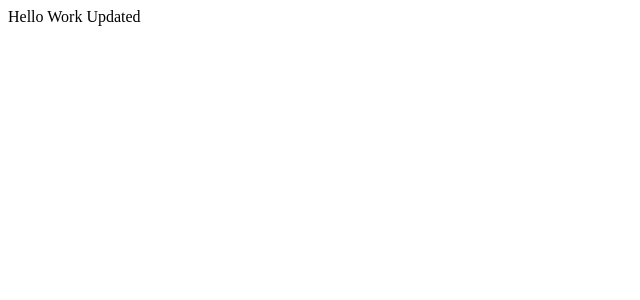
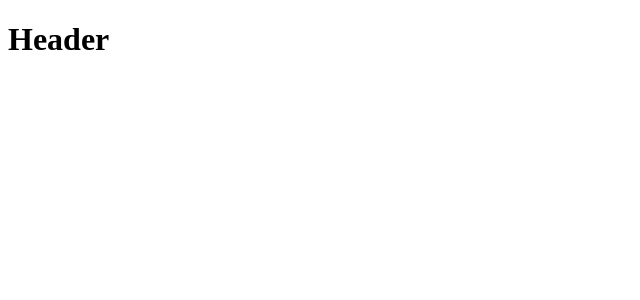
Before and after one commit to TX-Phuc-d8m7/react-fresher-ts, a React (Vite) app: page / in a window 1280 px wide. Shown: the top 300 px of the page, without its empty margins (0-640 px from the left). Built offline with nearby package versions, Linux system fonts and the light colour scheme.

Commit message:
[UPDATE] React Router Setup

```diff
--- a/package.json
+++ b/package.json
@@ -16,7 +16,8 @@
   },
   "dependencies": {
     "react": "18.3.1",
-    "react-dom": "18.3.1"
+    "react-dom": "18.3.1",
+    "react-router-dom": "6.27.0"
   },
   "devDependencies": {
     "@eslint/js": "9.12.0",
--- /dev/null
+++ b/src/components/layout/app.header.tsx
@@ -0,0 +1,9 @@
+const AppHeader = () => {
+  return (
+    <div className="header">
+      <h1>Header</h1>
+    </div>
+  );
+};
+
+export default AppHeader;
--- a/src/layout.tsx
+++ b/src/layout.tsx
@@ -1,7 +1,11 @@
+import { Outlet } from "react-router-dom";
+import AppHeader from "./components/layout/app.header";
+
 function Layout() {
   return (
     <>
-      <div>Hello Work Updated</div>
+      <AppHeader />
+      <Outlet />
     </>
   );
 }
--- a/src/main.tsx
+++ b/src/main.tsx
@@ -1,9 +1,37 @@
 import { StrictMode } from "react";
 import { createRoot } from "react-dom/client";
-import Layout from "./layout.tsx";
+// import Layout from "./layout.tsx";
+import { createBrowserRouter, RouterProvider } from "react-router-dom";
+import Layout from "./layout";
+
+const router = createBrowserRouter([
+  {
+    path: "/",
+    element: <Layout />,
+    children: [
+      {
+        path: "/book",
+        element: <div>Book Page</div>,
+      },
+      {
+        path: "/about",
+        element: <div>About Page</div>,
+      },
+    ],
+  },
+  {
+    path: "/login",
+    element: <div>Login Page</div>,
+  },
+  {
+    path: "/register",
+    element: <div>Register Page</div>,
+  },
+]);
 
 createRoot(document.getElementById("root")!).render(
   <StrictMode>
-    <Layout />
+    {/* <Layout /> */}
+    <RouterProvider router={router} />
   </StrictMode>
 );
```
Also changed, not shown: 1 other file (tests, documents, lock files or other folders).
